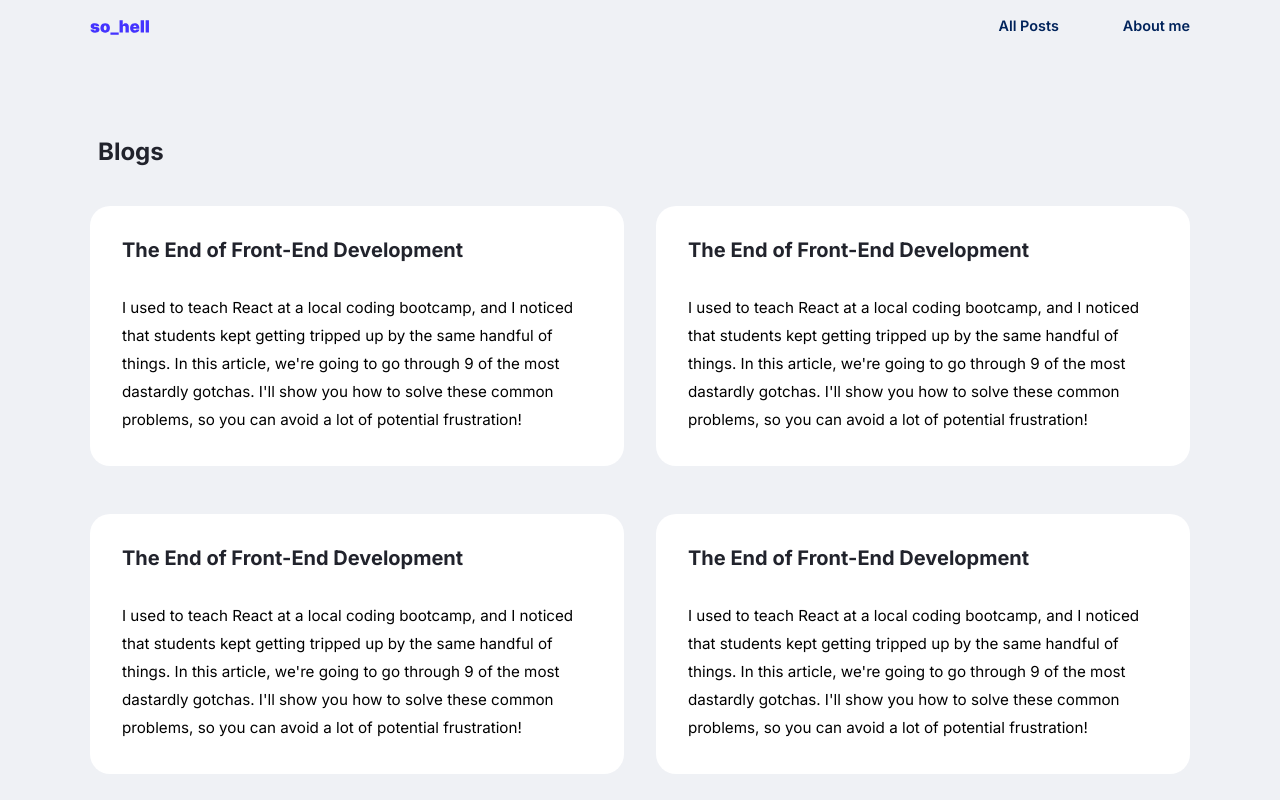
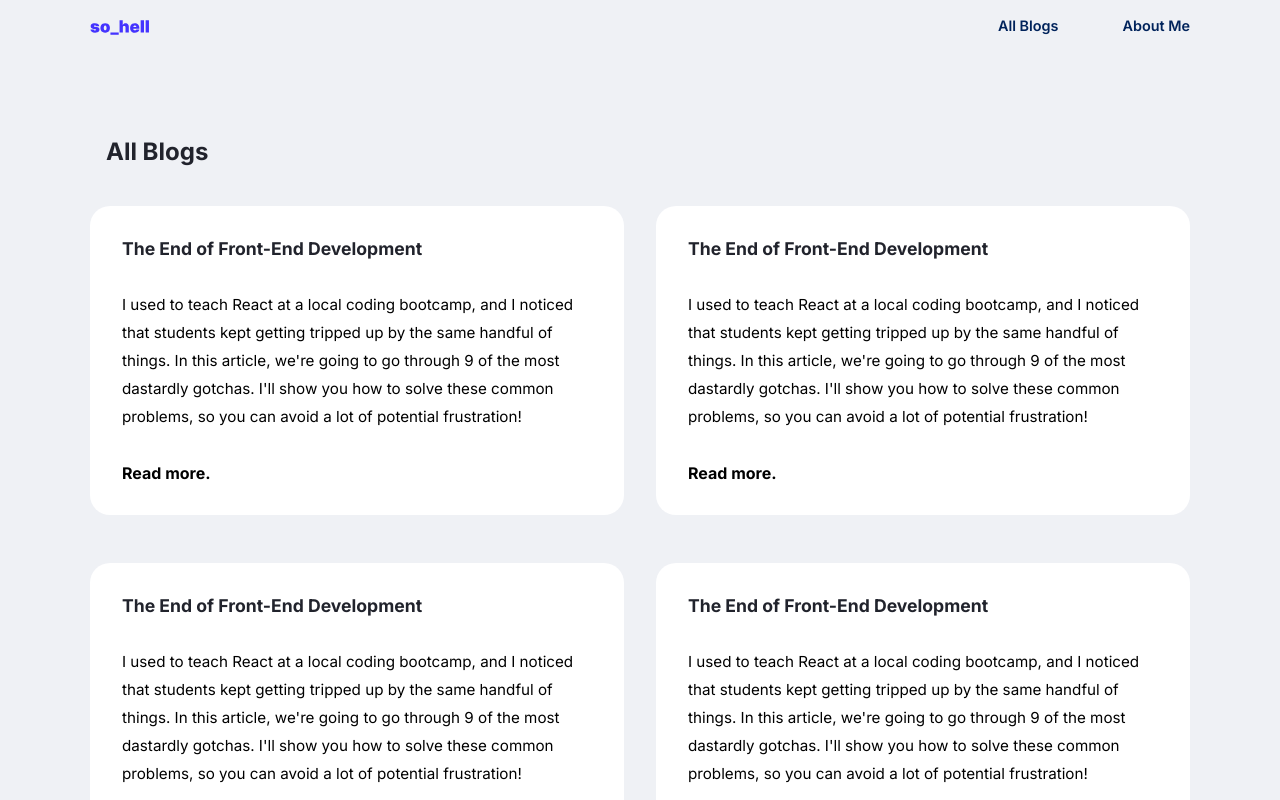
Before and after one commit to noobCode-69/personal-blogging, a Next.js app: page /blogs in a window 1280 px wide. Shown: the top 800 px of the page. Built offline with nearby package versions, Linux system fonts and the light colour scheme.

Commit message:
ui changes

```diff
--- a/components/blogs/blogItem/blogItem.js
+++ b/components/blogs/blogItem/blogItem.js
@@ -14,6 +14,7 @@ function BlogItem({ blog }) {
       ) : (
         <p> {content} </p>
       )}
+      <h4>Read more.</h4>
     </Link>
   );
 }
--- a/components/blogs/blogItem/blogItem.module.css
+++ b/components/blogs/blogItem/blogItem.module.css
@@ -13,8 +13,13 @@
   color: var(--dark-violet);
 }
 
+.blog-item-container:hover h4 {
+  color: var(--dark-violet);
+}
+
+
 .blog-item-container h3 {
-  font-size: 1.25rem;
+  font-size: 1.1rem;
 }
 
 .blog-item-container p {
--- a/components/blogs/blogsList/blogsList.js
+++ b/components/blogs/blogsList/blogsList.js
@@ -4,7 +4,7 @@ import BlogItem from "../blogItem/blogItem";
 function BlogsList({ blogs }) {
   return (
     <div className={styled["blogs-list-container"]}>
-      <h2>Blogs</h2>
+
       <div className={styled["blogs"]}>
         {blogs.map((blog) => {
           const { id } = blog;
--- a/components/blogs/blogsList/blogsList.module.css
+++ b/components/blogs/blogsList/blogsList.module.css
@@ -1,7 +1,4 @@
-.blogs-list-container h2{
-    padding: 0 0rem 2.5rem 0.5rem;
-    font-size: 1.5rem;
-}
+
 
 .blogs {
   display: grid;
--- a/components/home/homeContent/homeContent.js
+++ b/components/home/homeContent/homeContent.js
@@ -24,6 +24,7 @@ function HomeContent(props) {
                     ) : (
                       <p>{content}</p>
                     )}
+                    <h4>Read more.</h4>
                   </div>
                 </Link>
               );
--- a/components/navbar/navbar.configs.js
+++ b/components/navbar/navbar.configs.js
@@ -1,10 +1,10 @@
 const links = [
   {
-    text: "All Posts",
+    text: "All Blogs",
     url: "/blogs",
   },
   {
-    text: "About me",
+    text: "About Me",
     url: "/blog/1",
   },
 ];
--- a/pages/blogs/index.js
+++ b/pages/blogs/index.js
@@ -2,12 +2,16 @@ import Layout from "@/components/layout/layout";
 import React from "react";
 import styled from "../../styles/Blogs.module.css";
 import BlogsList from "@/components/blogs/blogsList/blogsList";
+
 function Blogs(props) {
   const { blogs } = props;
   return (
     <Layout bgColor="#eff1f5">
-      <div className={styled["blogs-page-container"]}>
-        <BlogsList blogs={blogs} />
+      <div className={styled["blogs-page-parent"]}>
+        <h2>All Blogs</h2>
+        <div className={styled["blogs"]}>
+          <BlogsList blogs={blogs} />
+        </div>
       </div>
     </Layout>
   );
--- a/styles/Blogs.module.css
+++ b/styles/Blogs.module.css
@@ -1,13 +1,22 @@
-.blogs-page-container {
-    min-height: 100vh;
-    padding-top: 5rem;
-    padding-bottom: 5rem;
+.blogs-page-parent {
+  padding-top: 5rem;
+}
+
+.blogs-page-parent h2 {
+  padding: 0 0rem 2.5rem 1rem;
+  font-size: 1.5rem;
+}
+
+.blogs {
+  min-height: 100vh;
+  padding-bottom: 5rem;
 }
 
 @media (max-width: 650px) {
-
-    .blogs-page-container {
-        padding-top: 3rem;
-        padding-bottom: 3rem;
-    }
+  .blogs {
+    padding-bottom: 3rem;
+  }
+  .blogs-page-parent {
+    padding-top: 3rem;
+  }
 }
```
Also changed, not shown: components/home/homeContent/homeContent.module.css (+5 -2 lines).
